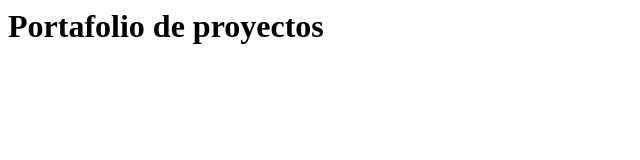
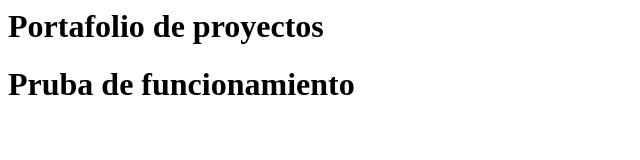
Before and after one commit to JoseSandovalV/sandoval_dev, a plain HTML site: page index.html in a window 1280 px wide. Shown: the whole page, without its empty margins (0-640 px from the left). Drawn offline with Linux system fonts and the light colour scheme.

Commit message:
Update index.html

```diff
--- a/index.html
+++ b/index.html
@@ -1 +1,2 @@
 <h1>Portafolio de proyectos</h1>
+<h1>Pruba de funcionamiento</h1>
```
